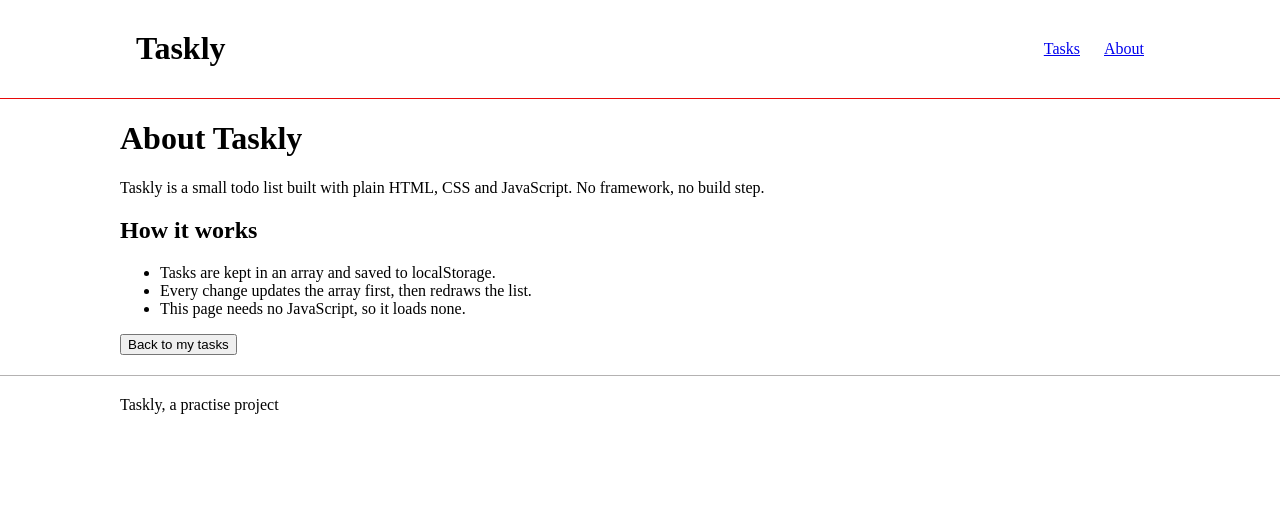
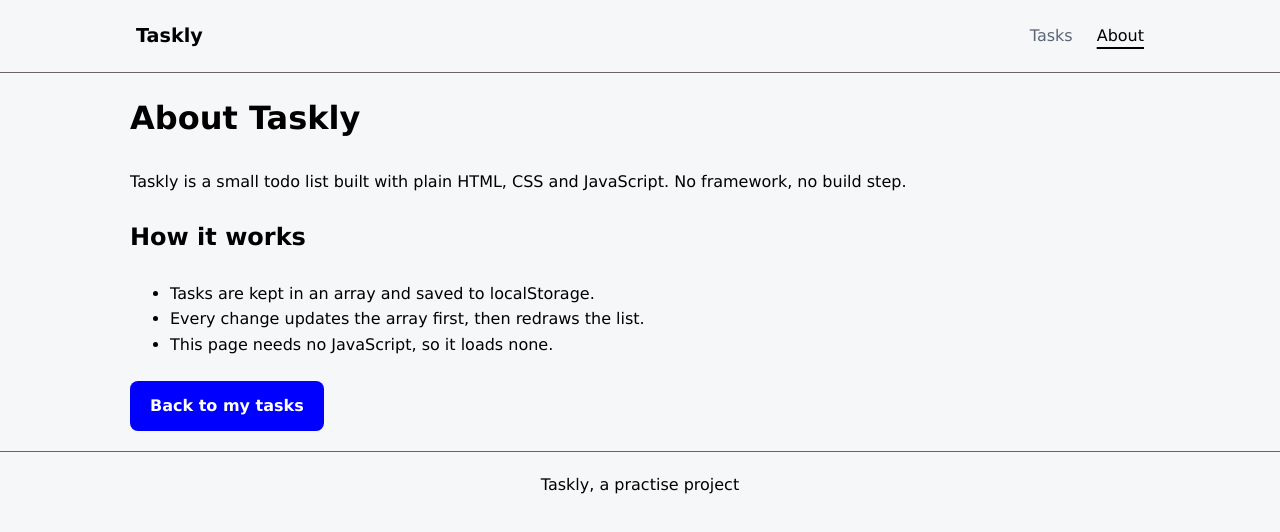
Before and after one commit to dl-maker/my-first-repo, a plain HTML site: page about.html in a window 1280 px wide. Drawn offline with Linux system fonts and the light colour scheme.

Commit message:
Finish about.css, fixed the buttons and the colors + some small changes in index.html

```diff
--- a/about.css
+++ b/about.css
@@ -1,6 +1,9 @@
 *, *::before, *::after { box-sizing: border-box; }
 body{
     margin:0px;
+    font-family:'Lucida Sans', 'Lucida Sans Regular', 'Lucida Grande', 'Lucida Sans Unicode', Geneva, Verdana, sans-serif;
+    line-height: 1.6;
+    background: #f6f7f9;
 }
 
 .header-bar{
@@ -8,9 +11,13 @@ body{
     justify-content: space-between;
     align-items: center;
     margin:0 120px;
-    padding:9px 16px;
+    padding:8px 16px;
 
 
+}
+
+.header-bar h1{
+    font-size: 1.2rem;
 }
 
 .header-bar ul{
@@ -22,21 +29,60 @@ body{
 }
 
 .site-header{
-    border-bottom: 1px solid rgb(232, 9, 9);
+    border-bottom: 1px solid rgb(108, 101, 101);
 }
 
 
 
 .site-footer{
-    margin:20px 120px;
+    text-align: center;
+    padding: 20px;
+}
+
+
+.site-main{
+    border-bottom: 1px solid rgb(108, 101, 101);
+}
+
+.site-nav_link{
+    color: #5b6676;
+    text-decoration: none;
 
 }
 
-.site-main{
-    border-bottom: 1px solid rgb(180, 178, 178);
+
+.site-nav_link:hover,
+.site-nav_link[aria-current="page"]{
+    color: black;
+    text-decoration: underline;
+    text-underline-offset: 6px;
+    text-decoration-thickness: 2px;
+
 }
 
 .main-container{
+
     margin:0 120px;
-    padding-bottom:20px;
+    padding: 20px 10px;
+    display: flex;
+    flex-direction: column;
+    align-items: flex-start;
+    gap: 24px;
+
 }
+.main-container > *{
+    margin: 0;
+}
+
+.btn{
+    display: inline-block;
+    padding: 0.75rem 1.25rem;
+    background: blue;
+    color: white;
+    font-weight: 600;
+    text-decoration: none;
+    cursor: pointer;
+    border-radius: 0.5rem;
+
+
+}
--- a/about.html
+++ b/about.html
@@ -16,7 +16,7 @@
                         <a class="site-nav_link" href="index.html">Tasks</a>
                     </li>
                     <li>
-                        <a class="site-nav_link" href="about.html">About</a>
+                        <a class="site-nav_link" href="about.html" aria-current="page">About</a>
                     </li>
                 </ul>
             </nav>
@@ -34,7 +34,7 @@
                 <li>Every change updates the array first, then redraws the list.</li>
                 <li>This page needs no JavaScript, so it loads none.</li>
             </ul>
-            <button type="button">Back to my tasks</button>
+            <a class="btn" href="index.html">Back to my tasks</a>
         </div>
     </main>
     <footer class="site-footer">
```
Also changed, not shown: index.html (+6 -2 lines).
